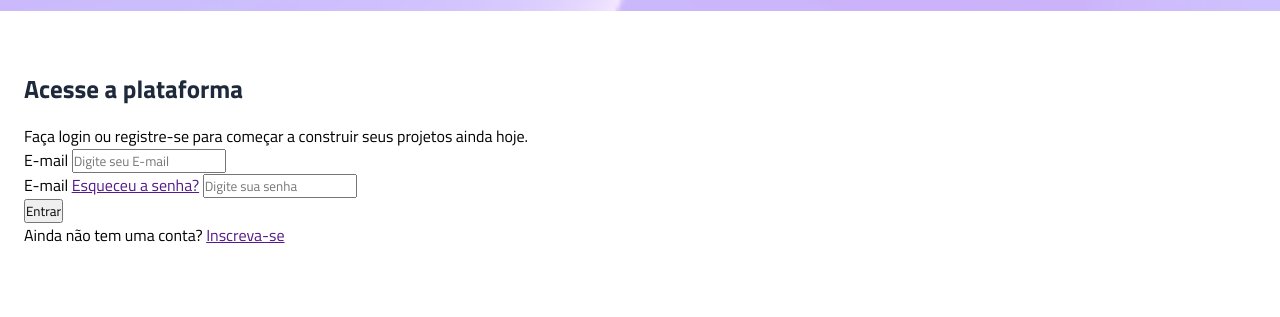
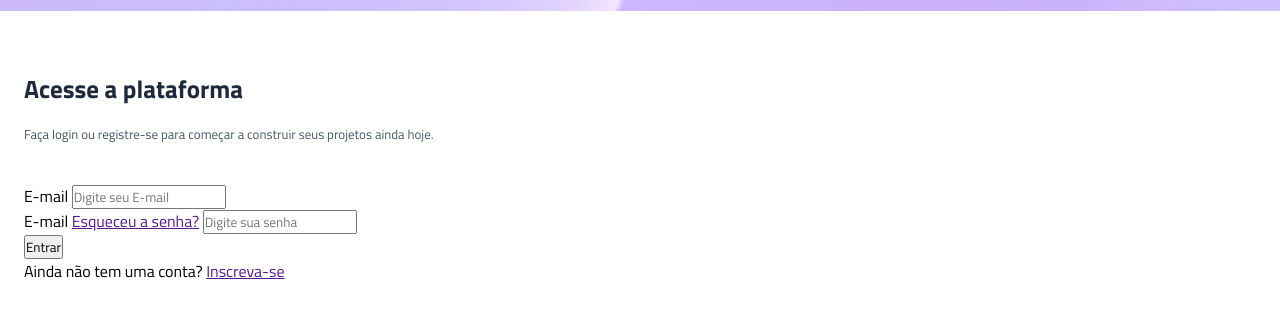
Before and after one commit to Larabeatriz08/projeto_vertigo, a plain HTML site: page index.html in a window 1280 px wide. Shown: the part 123-440 px from the top of the page. Drawn offline with Linux system fonts and the light colour scheme.

Commit message:
termino da section descricao

```diff
--- a/style.css
+++ b/style.css
@@ -28,8 +28,20 @@ main {
     padding-inline: 1.5rem;
 }
 
+.descricao{
+    margin-bottom: 2.5rem;
+
+}
+
+
 .descricao h1 {
      color: var(--gray-800);
      margin-bottom: 1rem;
      font-size: 1.5625rem;
 }
+
+.descricao p {
+    font-size: 0.8125rem;
+    color: var(--gray-600);
+
+}
```
